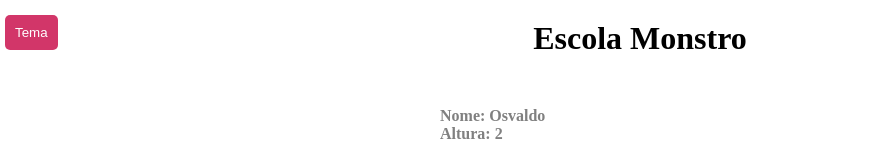
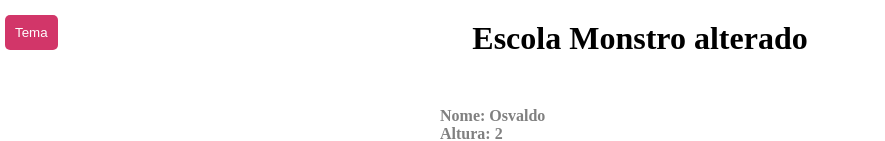
Before and after one commit to FagnerLincoln/symmetrical-robot, a plain HTML site: page index.html in a window 1280 px wide. Shown: the top 141 px of the page, without its empty margins (0-885 px from the left). Drawn offline with Linux system fonts and the light colour scheme; grey boxes are pictures that could not be loaded.

Commit message:
Alterção no titulo do projeto

```diff
--- a/index.html
+++ b/index.html
@@ -10,7 +10,7 @@
 <body>
 
     <div class="container">
-    <h1>Escola Monstro</h1>
+    <h1>Escola Monstro alterado</h1>
 
     <button class="btn">Tema</button>
 
```
